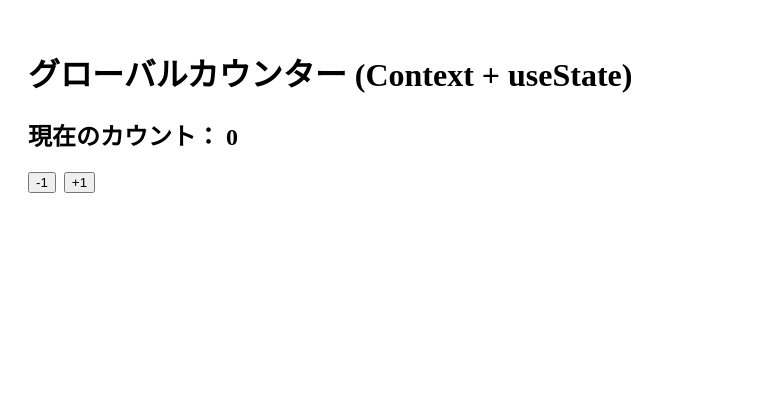
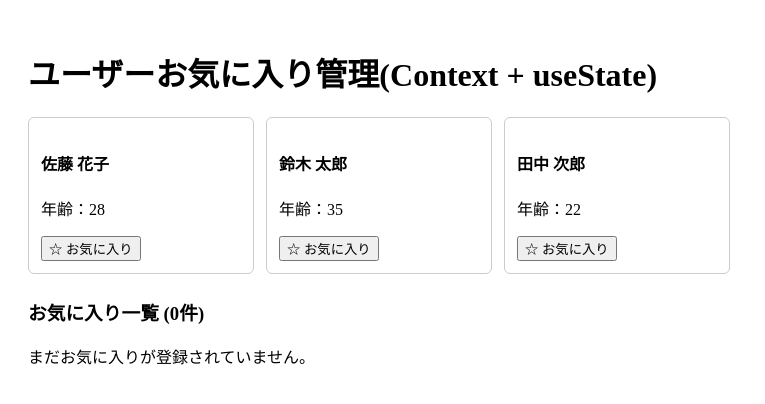
Before and after one commit to TYMtwilight/React_Shakyo, a React (Create React App) app: page / in a window 1280 px wide. Shown: the top 404 px of the page, without its empty margins (0-765 px from the left). Built offline with nearby package versions, Linux system fonts and the light colour scheme.

Commit message:
💪shakyo-7

```diff
--- a/src/index.tsx
+++ b/src/index.tsx
@@ -1,6 +1,6 @@
 import React from 'react';
 import ReactDOM from 'react-dom/client';
-import App from './shakyo-6/App';
+import App from './shakyo-7/App';
 
 const root = ReactDOM.createRoot(
   document.getElementById('root') as HTMLElement
--- /dev/null
+++ b/src/shakyo-7/App.tsx
@@ -0,0 +1,16 @@
+import React from 'react';
+import { FavoriteProvider } from './context/FavoriteContext';
+import UserList from './components/UserList';
+import FaboriteSummary from './components/FavoriteSummary';
+
+const App: React.FC = () => (
+    <FavoriteProvider>
+        <div style={{ padding: 20}}>
+            <h1>ユーザーお気に入り管理(Context + useState)</h1>
+            <UserList/>
+            <FaboriteSummary/>
+        </div>
+    </FavoriteProvider>
+);
+
+export default App;
--- /dev/null
+++ b/src/shakyo-7/components/FavoriteSummary.tsx
@@ -0,0 +1,26 @@
+import React, { useContext } from 'react';
+import { FavoriteContext } from '../context/FavoriteContext';
+
+const FaboriteSummary: React.FC = () => {
+    const ctx = useContext(FavoriteContext);
+    if(!ctx) return null;
+
+    const { favorites } = ctx;
+
+    return (
+        <div style={{ marginTop: 24}}>
+            <h3>お気に入り一覧 ({favorites.length}件) </h3>
+            {favorites.length === 0 ? (
+                <p>まだお気に入りが登録されていません。</p>
+            ) : (
+                <ul>
+                    {favorites.map((u) => (
+                        <li key={u.id}>{u.name}</li>
+                    ))}
+                </ul>
+            )}
+        </div>
+    );
+};
+
+export default FaboriteSummary;
--- /dev/null
+++ b/src/shakyo-7/components/UserCard.tsx
@@ -0,0 +1,31 @@
+import React, { useContext } from 'react';
+import { User, FavoriteContext } from '../context/FavoriteContext';
+
+type Props = { user: User };
+
+const UserCard: React.FC<Props> = ({ user }) => {
+    const ctx = useContext(FavoriteContext);
+    if(!ctx) return null;
+
+    const { favorites, toggleFavorite } = ctx;
+    const isFav = favorites.some((u) => u.id === user.id);
+
+    return (
+        <div
+            style={{
+                border: '1px solid #ccc',
+                padding: 12,
+                borderRadius: 6,
+                width: 200,
+            }}
+        >
+            <h4>{user.name}</h4>
+            <p>年齢：{user.age}</p>
+            <button onClick={()=>toggleFavorite(user)}>
+                {isFav ? '★ お気に入り解除' : '☆ お気に入り'}
+            </button>
+        </div>
+    );
+};
+
+export default UserCard;
--- /dev/null
+++ b/src/shakyo-7/components/UserList.tsx
@@ -0,0 +1,19 @@
+import React from 'react';
+import UserCard from './UserCard';
+import { User } from '../context/FavoriteContext';
+
+const USERS: User[] = [
+    {id: 1, name: '佐藤 花子', age: 28},
+    {id: 2, name: '鈴木 太郎', age: 35},
+    {id: 3, name: '田中 次郎', age: 22},
+];
+
+const UserList: React.FC = () => (
+    <div style={{ display: 'flex', gap: 12}}>
+        {USERS.map((user) => (
+            <UserCard key={user.id} user={user} />
+        ))}
+    </div>
+);
+
+export default UserList;
--- /dev/null
+++ b/src/shakyo-7/context/FavoriteContext.tsx
@@ -0,0 +1,31 @@
+import React, { createContext, useState, ReactNode } from 'react';
+
+export type User = {
+    id: number;
+    name: string;
+    age: number;
+};
+
+type FavoriteContextType = {
+    favorites: User[];
+    toggleFavorite: (user:User) => void;
+};
+
+export const FavoriteContext = createContext<FavoriteContextType | undefined>(undefined);
+
+export const FavoriteProvider = ({ children }: { children: ReactNode }) => {
+    const [favorites, setFavorites] = useState<User[]>([]);
+
+    const toggleFavorite = (user: User) => {
+        setFavorites((prev) => prev.some((u) => u.id === user.id)
+            ? prev.filter((u) => u.id !== user.id)
+            : [...prev, user]
+        );
+    };
+
+    return (
+        <FavoriteContext.Provider value={{ favorites, toggleFavorite }} >
+            {children}
+        </FavoriteContext.Provider>
+    );
+};
```
